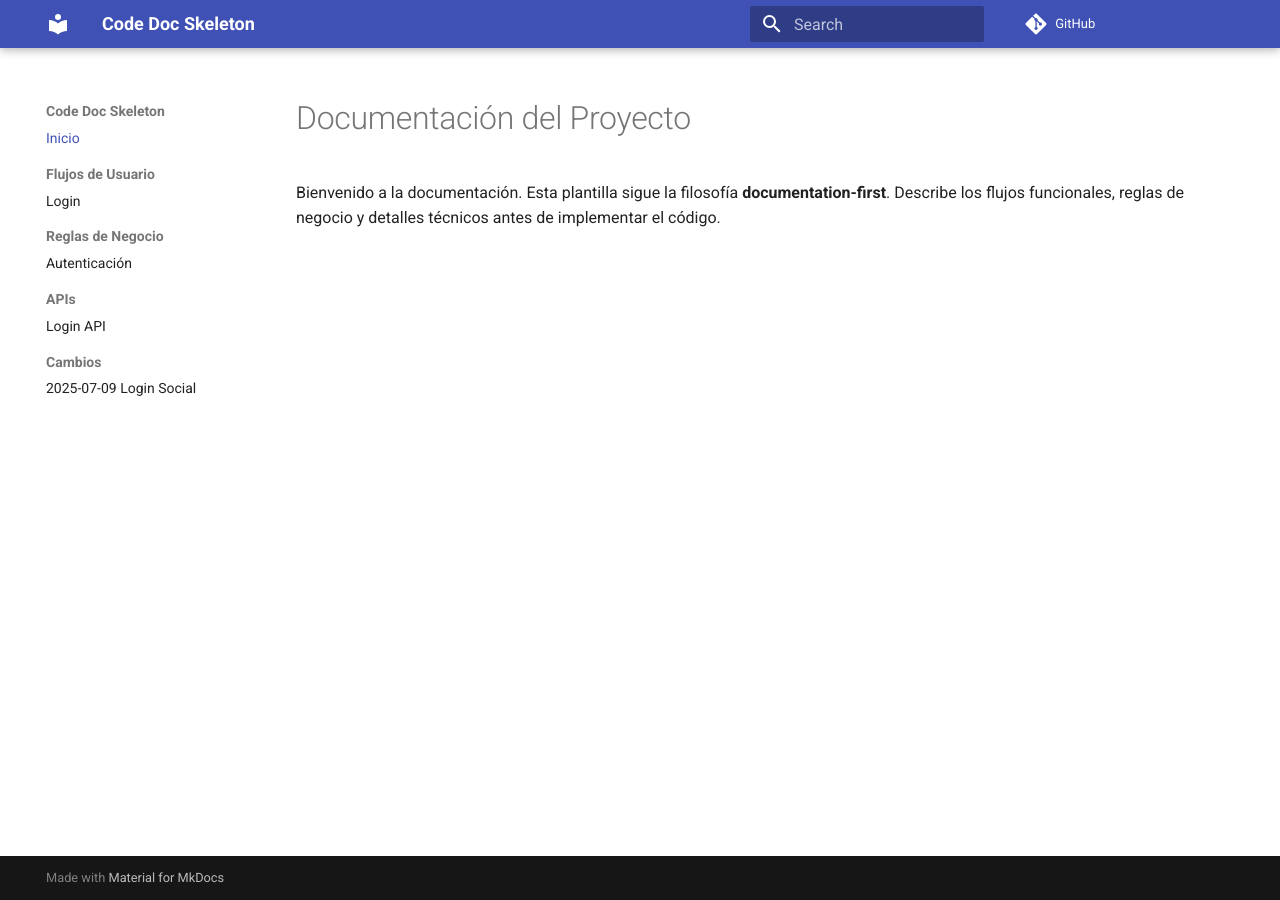
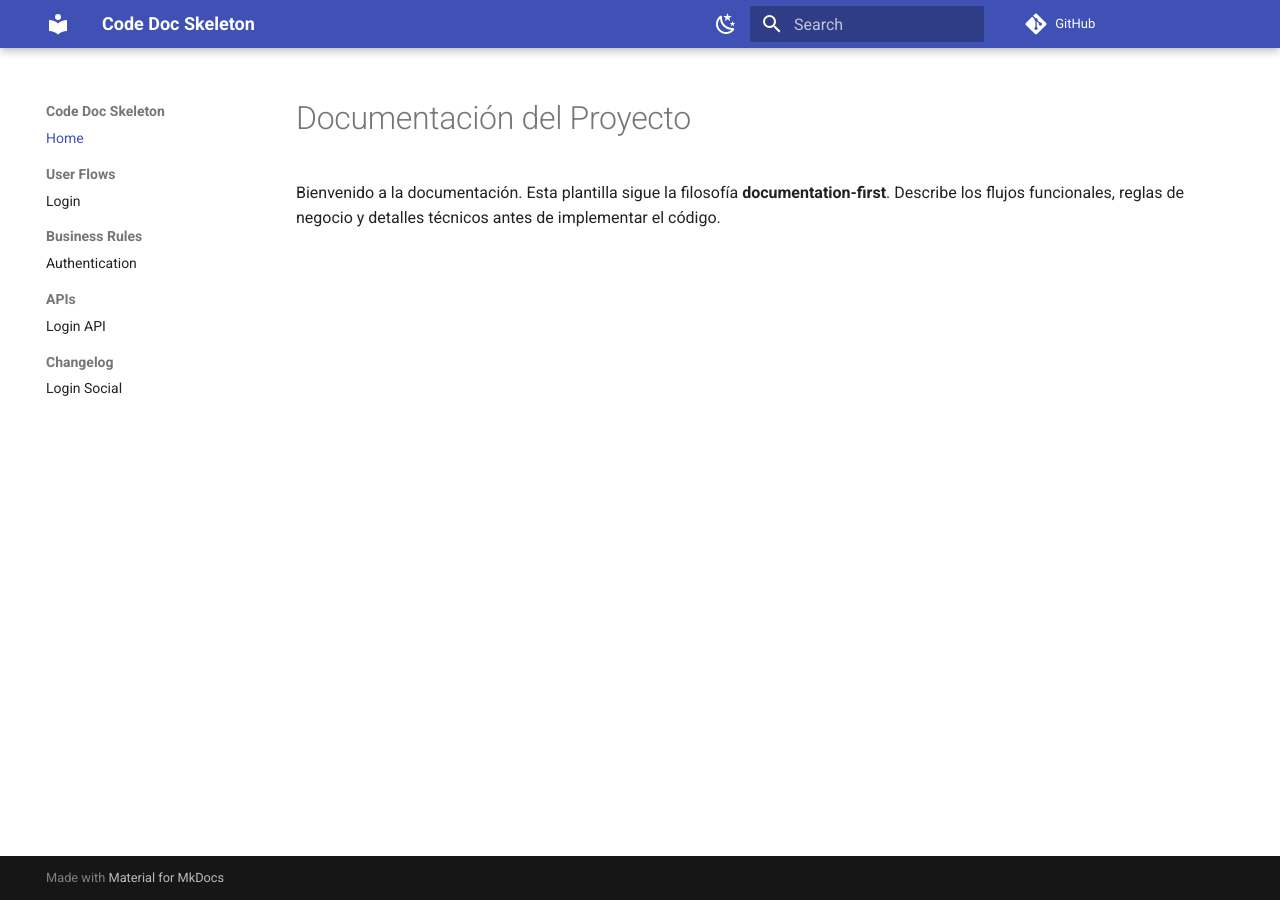
Before and after one commit to felixbarrosdev/code-doc-skeleton, an MkDocs documentation site: the page built from docs/index.md, in a window 1280 px wide. Built offline with MkDocs 1.6.1 and Material for MkDocs 9.7.7, drawn with Linux system fonts in a browser that asks for light colours; comment, search, counter and statistics services are not loaded.

Commit message:
Configure MkDocs site with Material theme

```diff
--- a/mkdocs.yml
+++ b/mkdocs.yml
@@ -1,31 +1,41 @@
 site_name: Code Doc Skeleton
 site_url: https://example.com
 repo_url: https://github.com/example/code-doc-skeleton
+
 theme:
   name: material
   palette:
     - scheme: default
       primary: indigo
       accent: indigo
+      toggle:
+        icon: material/weather-night
+        name: Switch to dark mode
     - scheme: slate
       primary: indigo
       accent: indigo
+      toggle:
+        icon: material/weather-sunny
+        name: Switch to light mode
   features:
     - navigation.sections
     - navigation.expand
     - toc.integrate
     - content.code.copy
 
+plugins:
+  - search
+
 docs_dir: docs
 site_dir: public
 
 nav:
-  - Inicio: index.md
-  - Flujos de Usuario:
+  - Home: index.md
+  - User Flows:
       - Login: flujo-usuarios/login.md
-  - Reglas de Negocio:
-      - Autenticación: reglas-negocio/autenticacion.md
+  - Business Rules:
+      - Authentication: reglas-negocio/autenticacion.md
   - APIs:
       - Login API: apis/login-api.md
-  - Cambios:
-      - "2025-07-09 Login Social": cambios/2025-07-09-feature-login-social.md
+  - Changelog:
+      - Login Social: cambios/2025-07-09-feature-login-social.md
```
